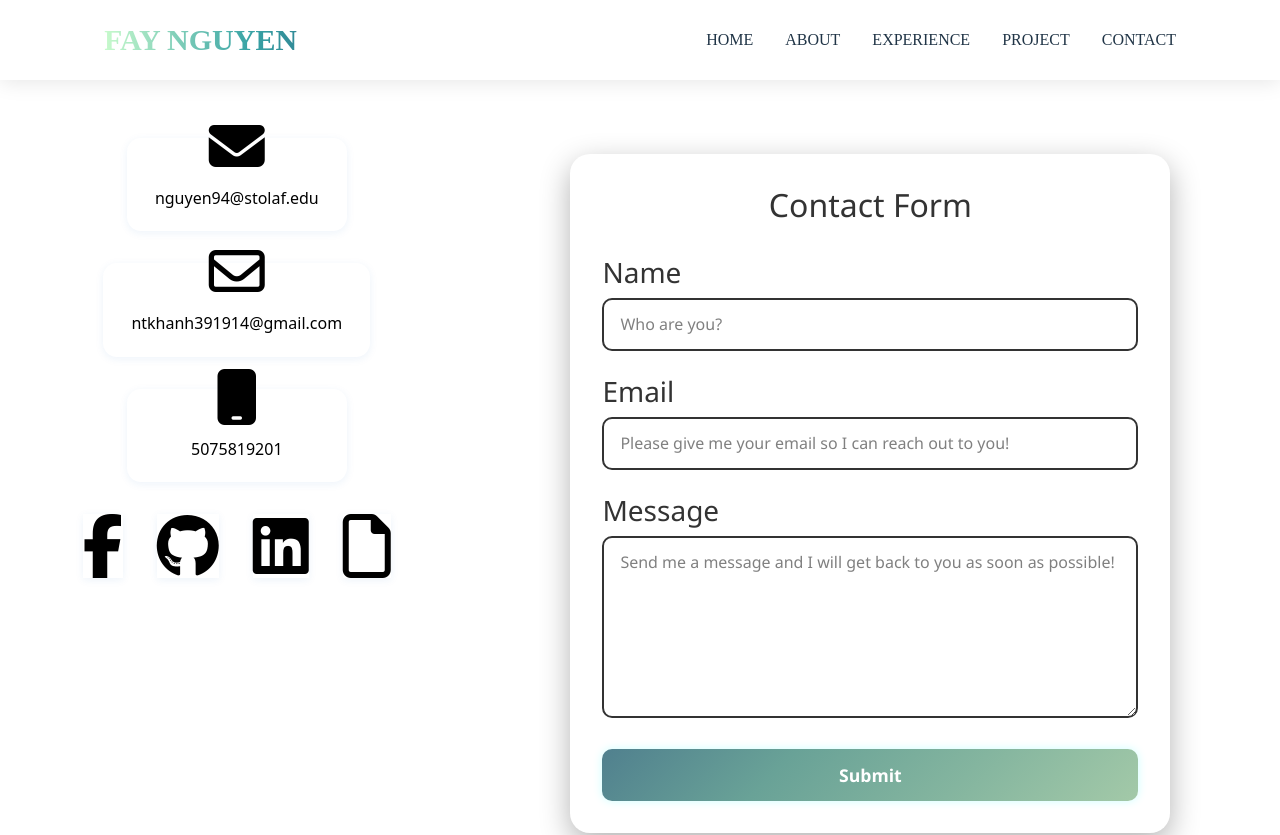
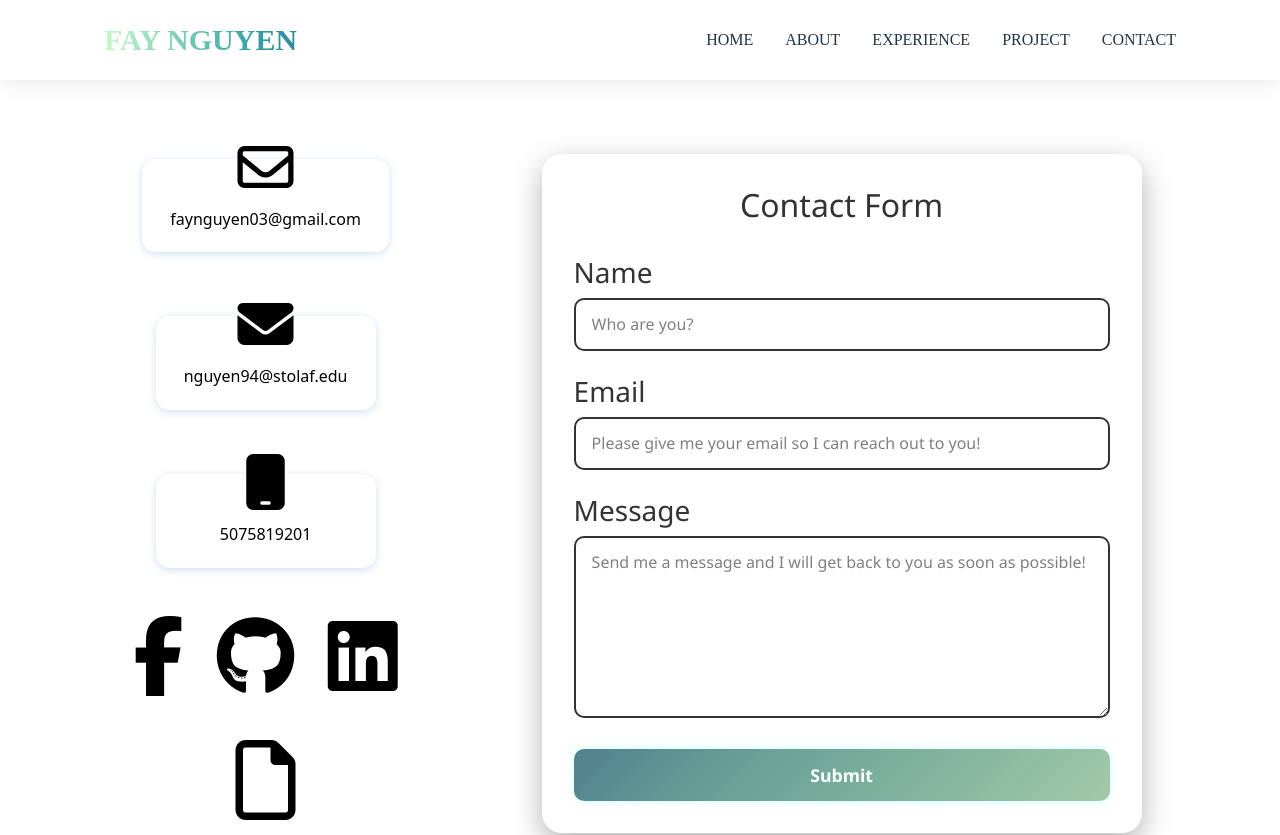
Before and after one commit to FayNguyen03/faynguyen03_needs_some_lays.io, a React (Vite) app: page /contact in a window 1280 px wide. Shown: the top 835 px of the page. Built offline with nearby package versions, Linux system fonts and the light colour scheme; no server answers; a web font is replaced by a local one.

Commit message:
Finish the Contact section

```diff
--- a/src/Components/Contact/Contact.css
+++ b/src/Components/Contact/Contact.css
@@ -1,8 +1,8 @@
 .contact {
-    padding: 2% 5%;
+    padding: 2% 5% 2% 5%;
     display: flex;
-    justify-content: space-between;
-    align-items: flex-start;
+    justify-content: center;
+    align-items: center;
     gap: 5%;
     flex-wrap: wrap;
 }
@@ -12,7 +12,7 @@
     display: flex;
     justify-content: center;
     align-items: center;
-    gap: 18px;
+    gap: 5%;
     flex-wrap: wrap;
 }
 
@@ -20,6 +20,8 @@
     flex-basis: 30%;
     min-width: 260px;
     margin-bottom: 24px;
+    display: grid;
+    grid-template-rows: 1fr 1fr 1fr 1.5fr;
 }
 
 .contact-right {
--- a/src/Components/Contact/Contact.tsx
+++ b/src/Components/Contact/Contact.tsx
@@ -1,4 +1,3 @@
-import React from "react";
 import Method from "./Method";
 import Social from "./Social";
 import ContactForm from "./ContactForm";
@@ -7,8 +6,8 @@ import "./Contact.css";
 function Contact(){
     return <div className="contact" id="contact">
         <div className="contact-left">
+            <Method action="mailto:faynguyen03@gmail.com" icon="fa-regular fa-envelope" contact="faynguyen03@gmail.com"/>
             <Method action="mailto:nguyen94@stolaf.edu" icon="fa-solid fa-envelope" contact="nguyen94@stolaf.edu"/>
-            <Method action="mailto:ntkhanh391914@gmail.com" icon="fa-regular fa-envelope" contact="ntkhanh391914@gmail.com"/>
             <Method action="tel:5075819201" icon="fa-solid fa-mobile" contact="5075819201"/>
             <div className="social-icons">
                 <Social action="https://www.facebook.com/nguyen.tra.khanh.1212/" icon="fa-brands fa-facebook-f"/>
--- a/src/Components/Contact/ContactForm.tsx
+++ b/src/Components/Contact/ContactForm.tsx
@@ -1,28 +1,50 @@
-import React, { useState, useEffect } from "react";
+import React, { useState, useRef } from "react";
 import "./ContactForm.css"
-import { useNavigate } from "react-router";
+import emailjs from '@emailjs/browser';
 
 const ContactForm: React.FC = () => {
     const [name, setName] = useState("");
     const [email, setEmail] = useState("");
     const [message, setMessage] = useState("");
-    const [error, setError] = useState<Error|null>(null);
-    const navigate = useNavigate();
+
+    const SERVICE_ID = import.meta.env.VITE_EMAILJS_SERVICE_ID;
+    const TEMPLATE_ID = import.meta.env.VITE_EMAILJS_TEMPLATE_ID
+    const PUBLIC_KEY = import.meta.env.VITE_EMAILJS_PUBLIC_KEY;
+    const form = useRef<HTMLFormElement>(null);
 
     const handleSubmit = async (event: React.FormEvent<HTMLFormElement>) => {
         event.preventDefault();
+        emailjs.sendForm(
+          SERVICE_ID,
+          TEMPLATE_ID,
+          form.current as HTMLFormElement,
+          PUBLIC_KEY
+        )
+        .then((result) => {
+            console.log(result.text);
+            alert('Message Sent Successfully!');
+            handleReset();
+        }, (error) => {
+            console.log(error.text);
+            alert('Failed to send message. Please try again later.');
+        })
+    };
 
-        navigate("/contact");
-    };
+  const handleReset = () => {
+    setName("");
+    setEmail("");
+    setMessage("");
+  };
 
   return (
     <div className="form">
-      <form onSubmit={handleSubmit}>
+      <form ref={form} onSubmit={handleSubmit}>
         <h1>Contact Form</h1>
         <div className="form-name">
             <h3>Name</h3>
             <input
                 type="text"
+                name="from_name"
                 required
                 placeholder="Who are you?"
                 value={name}
@@ -32,6 +54,7 @@ const ContactForm: React.FC = () => {
             <h3>Email</h3>
             <input
                 type="email"
+                name="from_email"
                 required
                 placeholder="Please give me your email so I can reach out to you!"
                 value={email}
@@ -41,6 +64,7 @@ const ContactForm: React.FC = () => {
         <div className="form-message">
             <h3>Message</h3>
             <textarea
+                name="message"
                 required
                 rows={6}
                 placeholder="Send me a message and I will get back to you as soon as possible!"
@@ -48,6 +72,7 @@ const ContactForm: React.FC = () => {
                 onChange={(e) => setMessage(e.target.value)}/>
         </div>
         <button type="submit">Submit</button>
+
       </form>
     </div>
   );
--- a/src/Components/Contact/Method.css
+++ b/src/Components/Contact/Method.css
@@ -9,7 +9,7 @@
 .method-item {
     text-decoration: none;
     border-radius: 14px;
-    box-shadow: 0 2px 8px rgba(21, 101, 192, 0.08);
+    box-shadow: 0 2px 8px rgba(21, 101, 192, 0.2);
     padding: 20px 28px;
     min-width: 220px;
     max-width: 320px;
--- a/src/Components/Contact/Social.css
+++ b/src/Components/Contact/Social.css
@@ -8,8 +8,7 @@
     align-items: center;
     justify-content: center;
     margin: 0 8px;
-    font-size: 4rem;
-    box-shadow: 0 2px 8px rgba(21, 101, 192, 0.08);
+    font-size: 5rem;
     text-decoration: none;
     transition: all 0.3s ease;
 }
```
